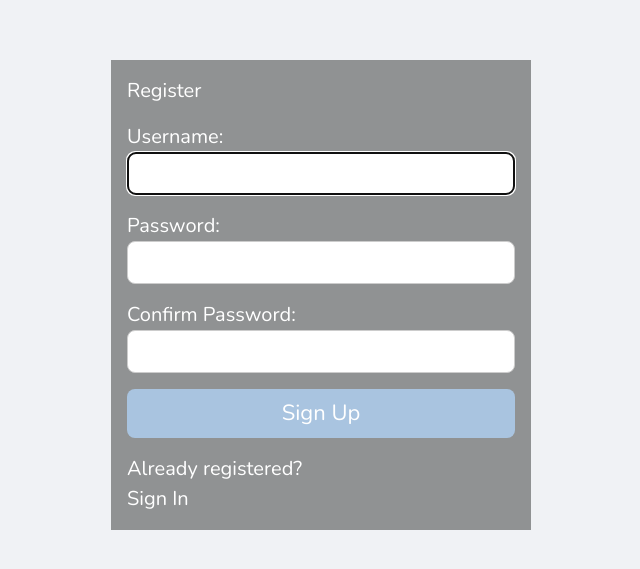
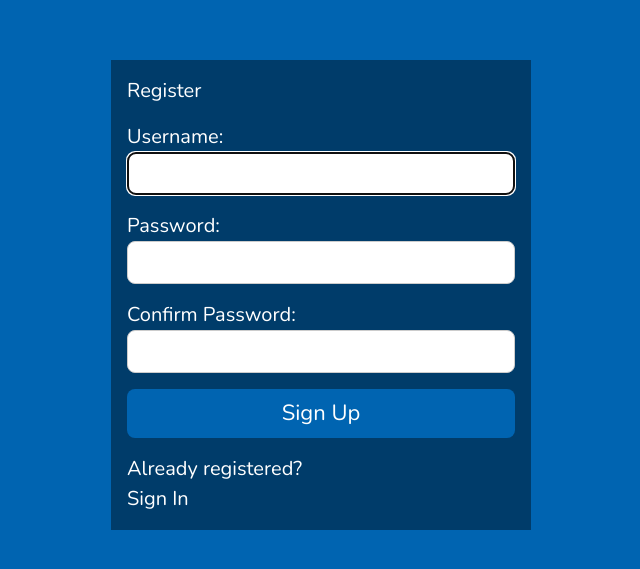
Before and after one commit to wendoleevillegas/sociable-UTA, a React (Vite) app in the folder sociableUTA/frontend/: page /register in a window 1280 px wide. Shown: the part 105-674 px from the top of the page, without its empty margins (319-959 px from the left). Built offline with nearby package versions, Linux system fonts and the light colour scheme; no server answers.

Commit message:
color palette changes

```diff
--- a/sociableUTA/frontend/src/Index.css
+++ b/sociableUTA/frontend/src/Index.css
@@ -2,7 +2,7 @@
 @tailwind components;
 @tailwind utilities;
 
-html, body, #root {
+html {
   height: 100vh;
   width: 100vw;
   overflow: hidden; /* Prevent scrolling on the whole page */
--- a/sociableUTA/frontend/src/Register.module.css
+++ b/sociableUTA/frontend/src/Register.module.css
@@ -54,14 +54,18 @@ body {
     padding: 0.5rem;
     border-radius: 0.5rem;
     border: none;
-    background-color: #1e90ff;
+    background-color: #0064B1;
     color: white;
     cursor: pointer;
     margin-top: 1rem;
 }
 
+.button-hover {
+    background: #003865;
+}
+
 .button:disabled {
-    background-color: #a9c4e0;
+    background-color: #0064B1;
     cursor: not-allowed;
 }
 
```
